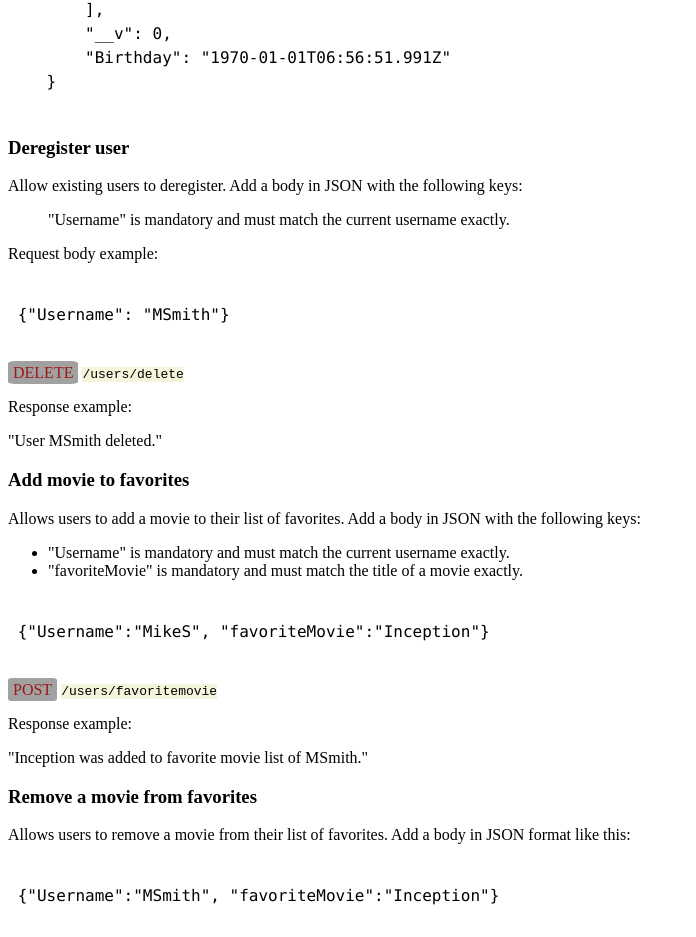
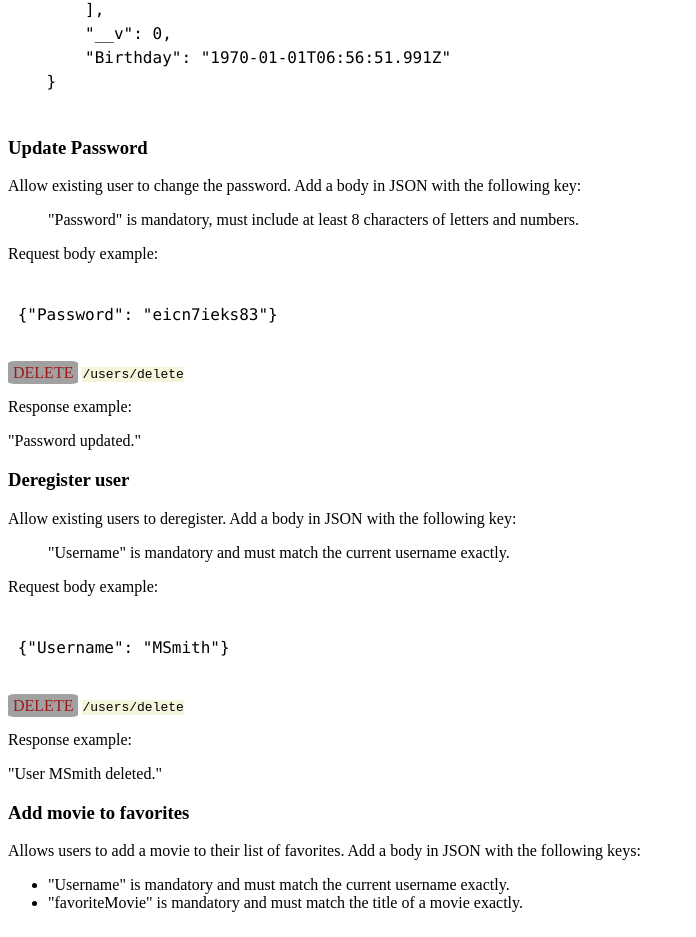
Before and after one commit to OtmarKirch/sci-fi-app, a website: page public/documentation.html in a window 1280 px wide. Shown: the part 4475-5412 px from the top of the page, without its empty margins (0-696 px from the left). Drawn offline with nearby package versions, Linux system fonts and the light colour scheme.

Commit message:
Update documentation.html

```diff
--- a/public/documentation.html
+++ b/public/documentation.html
@@ -219,8 +219,20 @@
     </code></pre>
     </div>
     <div>
+      <h3>Update Password</h3>
+      <p>Allow existing user to change the password. Add a body in JSON with the following key:</p>
+      <ul>"Password" is mandatory, must include at least 8 characters of letters and numbers.</ul>
+      <p>Request body example:</p>
+        <pre><code class="language-json">
+ {"Password": "eicn7ieks83"}
+        </code></pre>
+      <span class="method">DELETE</span> <code>/users/delete</code>
+      <p>Response example:</p>
+      "Password updated."
+    </div>
+    <div>
       <h3>Deregister user</h3>
-      <p>Allow existing users to deregister. Add a body in JSON with the following keys:</p>
+      <p>Allow existing users to deregister. Add a body in JSON with the following key:</p>
       <ul>"Username" is mandatory and must match the current username exactly.</ul>
       <p>Request body example:</p>
         <pre><code class="language-json">
```
